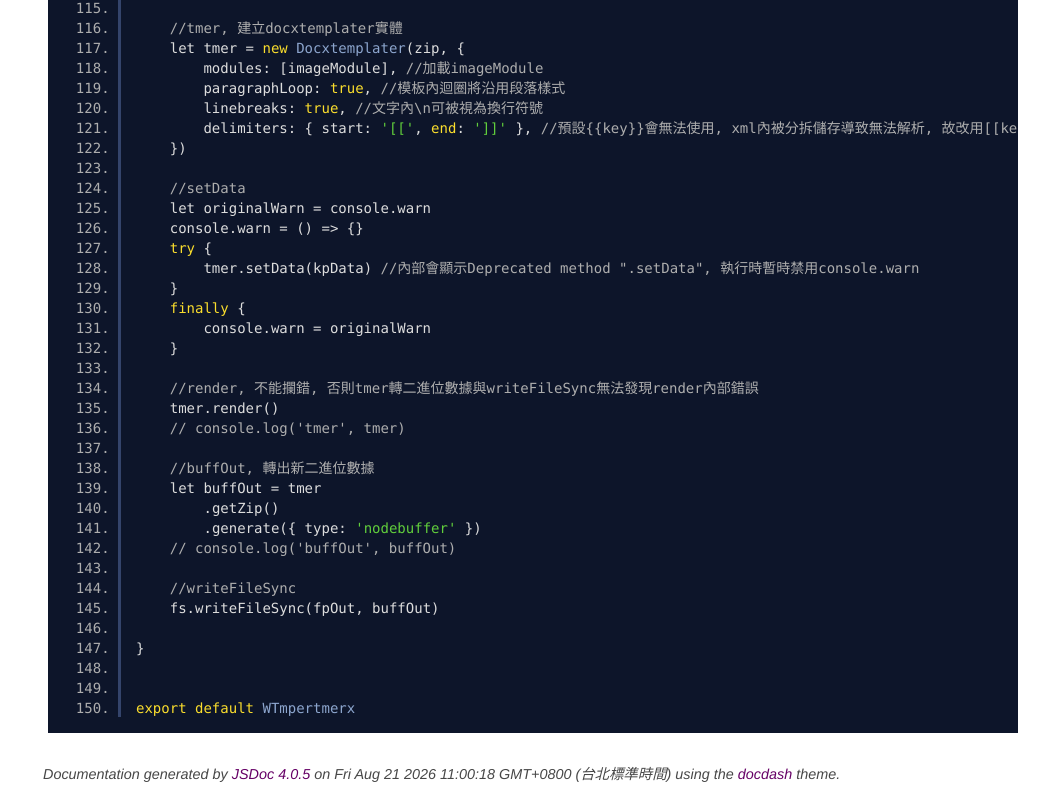
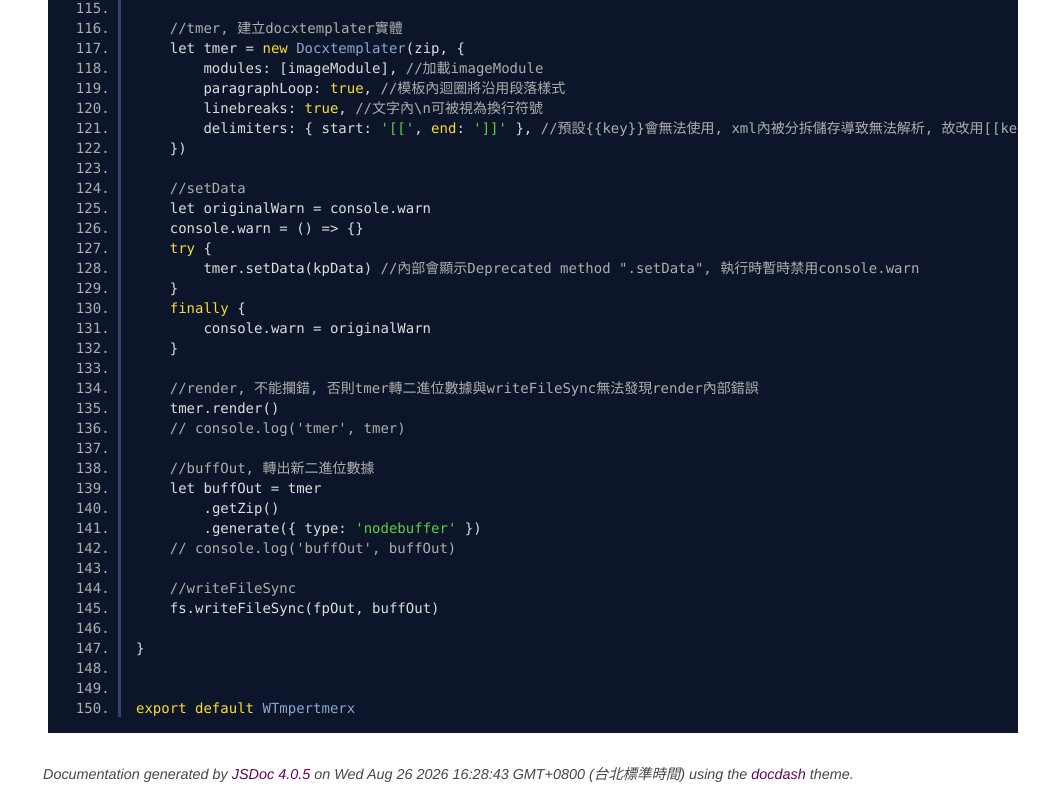
Before and after one commit to yuda-lyu/w-tmper-docx, a website: page docs/WTmperDocx.mjs.html in a window 1280 px wide. Shown: the part 2440-3238 px from the top of the page, without its empty margins (242-1280 px from the left). Drawn offline with Linux system fonts and the light colour scheme.

Commit message:
modify: update pks

```diff
--- a/docs/WTmperDocx.mjs.html
+++ b/docs/WTmperDocx.mjs.html
@@ -209,7 +209,7 @@
 <br class="clear">
 
 <footer>
-    Documentation generated by <a href="https://github.com/jsdoc3/jsdoc">JSDoc 4.0.5</a> on Fri Aug 21 2026 11:00:18 GMT+0800 (台北標準時間) using the <a href="https://github.com/clenemt/docdash">docdash</a> theme.
+    Documentation generated by <a href="https://github.com/jsdoc3/jsdoc">JSDoc 4.0.5</a> on Wed Aug 26 2026 16:28:43 GMT+0800 (台北標準時間) using the <a href="https://github.com/clenemt/docdash">docdash</a> theme.
 </footer>
 
 <script>prettyPrint();</script>
--- a/package.json
+++ b/package.json
@@ -1,6 +1,6 @@
 {
   "name": "w-tmper-docx",
-  "version": "1.0.15",
+  "version": "1.0.16",
   "main": "dist/w-tmper-docx.umd.js",
   "dependencies": {
     "docxtemplater": "^3.66.7",
@@ -8,7 +8,7 @@
     "image-size": "^2.0.2",
     "json5": "^2.2.3",
     "pizzip": "^3.2.0",
-    "wsemi": "^1.8.79"
+    "wsemi": "^1.8.80"
   },
   "devDependencies": {
     "w-package-tools": "^1.1.15"
```
Also changed, not shown: docs/global.html (+1 -1 lines), docs/index.html (+1 -1 lines), dist/w-tmper-docx.umd.js, 1 other file.
